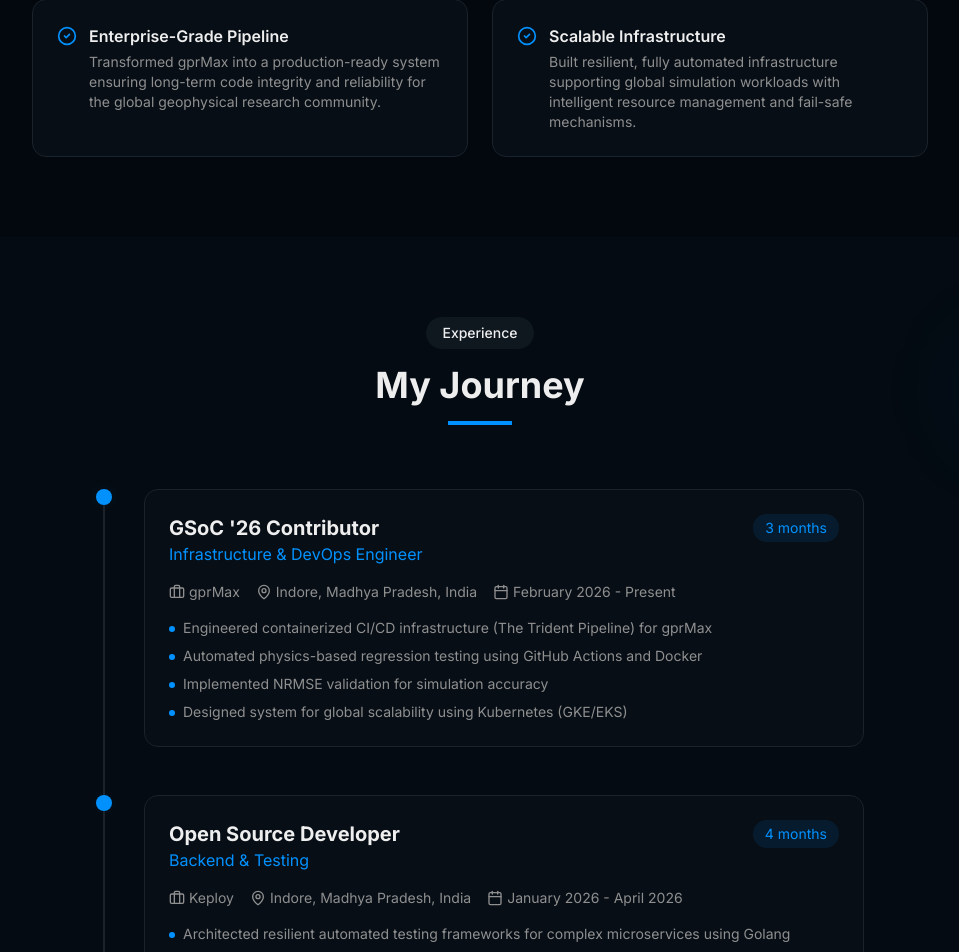
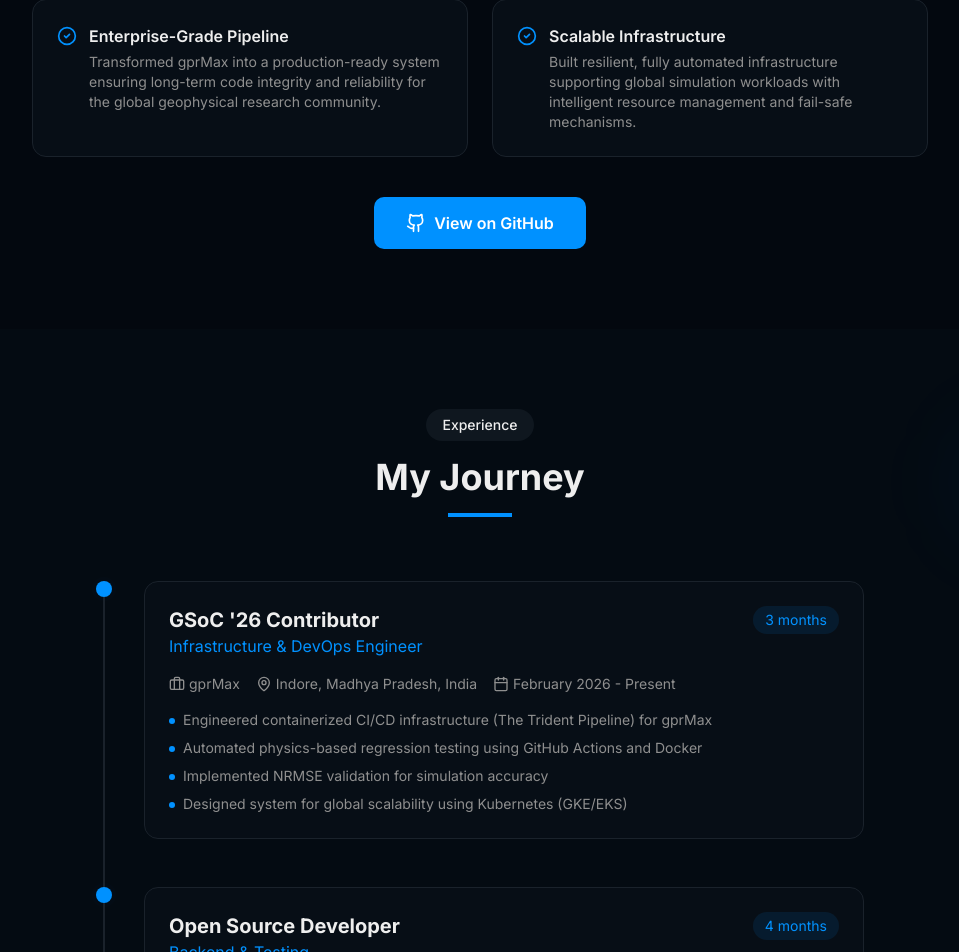
Before and after one commit to pratiktech28/pratiktech28, a Next.js app: page / in a window 1280 px wide. Shown: the part 3236-4188 px from the top of the page, without its empty margins (160-1119 px from the left). Built offline with nearby package versions, Linux system fonts and the light colour scheme.

Commit message:
feat: add GitHub link button to GSoC proposal
Import GitHub icon, create button with link, and style for portfolio.

Co-authored-by: Prateek sharma  <221710707+pratiktech28@users.noreply.github.com>

```diff
--- a/components/skills.tsx
+++ b/components/skills.tsx
@@ -1,6 +1,6 @@
 "use client"
 
-import { Code2, Monitor, Server, Database, Brain, Wrench, CheckCircle2 } from "lucide-react"
+import { Code2, Monitor, Server, Database, Brain, Wrench, CheckCircle2, Github } from "lucide-react"
 import { motion } from "framer-motion"
 
 const skillCategories = [
@@ -290,6 +290,24 @@ export function Skills() {
                 </div>
               </motion.div>
             </div>
+
+            <motion.div
+              className="flex justify-center mt-8 md:mt-10"
+              initial={{ opacity: 0, y: 20 }}
+              whileInView={{ opacity: 1, y: 0 }}
+              viewport={{ once: true }}
+              transition={{ duration: 0.6, delay: 0.4 }}
+            >
+              <a
+                href="https://github.com/pratiktech28/gprmax_Containerized.git"
+                target="_blank"
+                rel="noopener noreferrer"
+                className="inline-flex items-center gap-2 px-6 md:px-8 py-3 md:py-3.5 bg-primary text-primary-foreground font-semibold rounded-lg hover:bg-primary/90 transition-all hover:shadow-lg hover:shadow-primary/30"
+              >
+                <Github className="w-5 h-5" />
+                View on GitHub
+              </a>
+            </motion.div>
           </motion.div>
         </motion.div>
       </div>
```
